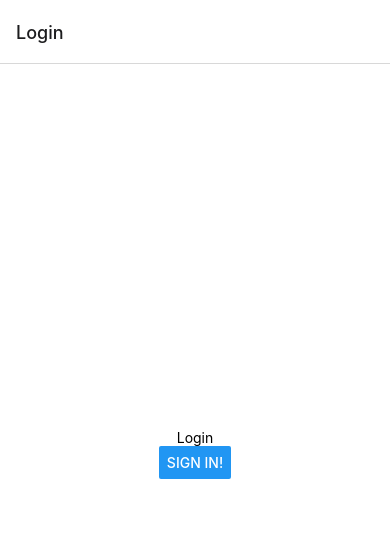
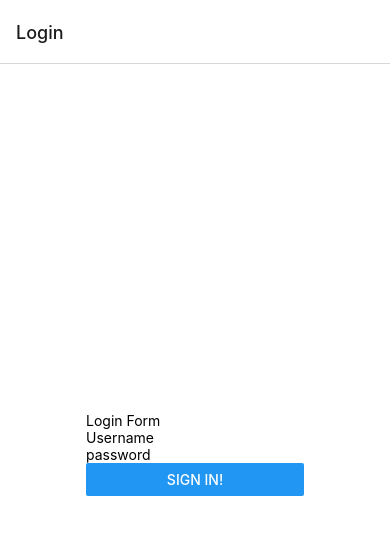
Before and after one commit to anish0123/wbma-example, a React Native app: screen /Login in a window 390 px wide. Shown: the top 534 px of the page. Built offline with nearby package versions, Linux system fonts and the light colour scheme; no server answers.

Commit message:
login form done

```diff
--- /dev/null
+++ b/components/LoginForm.js
@@ -0,0 +1,77 @@
+import React, {useContext} from 'react';
+import {Text, View, Button, TextInput} from 'react-native';
+import {MainContext} from '../contexts/MainContext';
+import {useAuthentication} from '../hooks/ApiHooks';
+import AsyncStorage from '@react-native-async-storage/async-storage';
+import {Controller, useForm} from 'react-hook-form';
+
+const LoginForm = (props) => {
+  const {setIsLoggedIn} = useContext(MainContext);
+  const {postLogin} = useAuthentication();
+  const {
+    control,
+    handleSubmit,
+    formState: {errors},
+  } = useForm({
+    defaultValues: {
+      username: '',
+      password: '',
+    },
+  });
+
+  const logIn = async (logInData) => {
+    console.log('Login Button pressed');
+    // const data = {username: 'anishm', password: 'anishm123'};
+    try {
+      const loginResult = await postLogin(logInData);
+      console.log('logIn', loginResult);
+      await AsyncStorage.setItem('userToken', loginResult.token);
+      setIsLoggedIn(true);
+    } catch (error) {
+      console.error('logIn', error);
+      // TODO: notify user about failed login attempt
+    }
+  };
+  return (
+    <View>
+      <Text>Login Form</Text>
+      <Controller
+        control={control}
+        rules={{required: true, minLength: 3}}
+        render={({field: {onChange, onBlur, value}}) => (
+          <TextInput
+            placeholder="Username"
+            onBlur={onBlur}
+            onChangeText={onChange}
+            value={value}
+          />
+        )}
+        name="username"
+      />
+      {errors.username?.type === 'required' && <Text>is required</Text>}
+      {errors.username?.type === 'minLength' && (
+        <Text>min length is 3 characters</Text>
+      )}
+      <Controller
+        control={control}
+        rules={{required: true, minLength: 5}}
+        render={({field: {onChange, onBlur, value}}) => (
+          <TextInput
+            placeholder="password"
+            onBlur={onBlur}
+            onChangeText={onChange}
+            value={value}
+            secureTextEntry={true}
+          />
+        )}
+        name="password"
+      />
+      {errors.password && <Text>Password (min. 5 chars) is required</Text>}
+      <Button title="Sign in!" onPress={handleSubmit(logIn)} />
+    </View>
+  );
+};
+
+LoginForm.propTypes = {};
+
+export default LoginForm;
--- a/package.json
+++ b/package.json
@@ -10,6 +10,7 @@
   },
   "dependencies": {
     "@babel/eslint-parser": "^7.19.1",
+    "@react-native-async-storage/async-storage": "~1.17.3",
     "@react-navigation/bottom-tabs": "^6.5.3",
     "@react-navigation/native": "^6.1.2",
     "@react-navigation/native-stack": "^6.9.8",
@@ -18,12 +19,12 @@
     "expo-status-bar": "~1.4.2",
     "prop-types": "^15.8.1",
     "react": "18.1.0",
+    "react-hook-form": "^7.42.1",
     "react-native": "0.70.5",
     "react-native-feather": "^1.1.2",
     "react-native-safe-area-context": "4.4.1",
     "react-native-screens": "~3.18.0",
-    "react-native-svg": "13.4.0",
-    "@react-native-async-storage/async-storage": "~1.17.3"
+    "react-native-svg": "13.4.0"
   },
   "devDependencies": {
     "@babel/core": "^7.20.12",
--- a/views/Login.js
+++ b/views/Login.js
@@ -4,27 +4,17 @@ import PropTypes from 'prop-types';
 import {MainContext} from '../contexts/MainContext';
 import AsyncStorage from '@react-native-async-storage/async-storage';
 import {useAuthentication, useUser} from '../hooks/ApiHooks';
+import LoginForm from '../components/LoginForm';
 
 const Login = ({navigation}) => {
   const {setIsLoggedIn} = useContext(MainContext);
   const {postLogin} = useAuthentication();
-  const logIn = async () => {
-    console.log('Login Button pressed');
-    const data = {username: 'anishm', password: 'anishm123'};
-    try {
-      const loginResult = await postLogin(data);
-      console.log('logIn', loginResult);
-      await AsyncStorage.setItem('userToken', loginResult.token);
-      setIsLoggedIn(true);
-    } catch (error) {
-      console.error('logIn', error);
-    }
-  };
 
   const checkToken = async () => {
     const {getUserByToken} = useUser();
     try {
       const userToken = await AsyncStorage.getItem('userToken');
+      if (userToken === null) return;
       const userData = await getUserByToken(userToken);
       console.log('checkToken', userData);
       setIsLoggedIn(true);
@@ -38,8 +28,7 @@ const Login = ({navigation}) => {
   }, []);
   return (
     <View style={styles.container}>
-      <Text>Login</Text>
-      <Button title="Sign in!" onPress={logIn} />
+      <LoginForm />
     </View>
   );
 };
```
Also changed, not shown: 1 other file (tests, documents, lock files or other folders).
